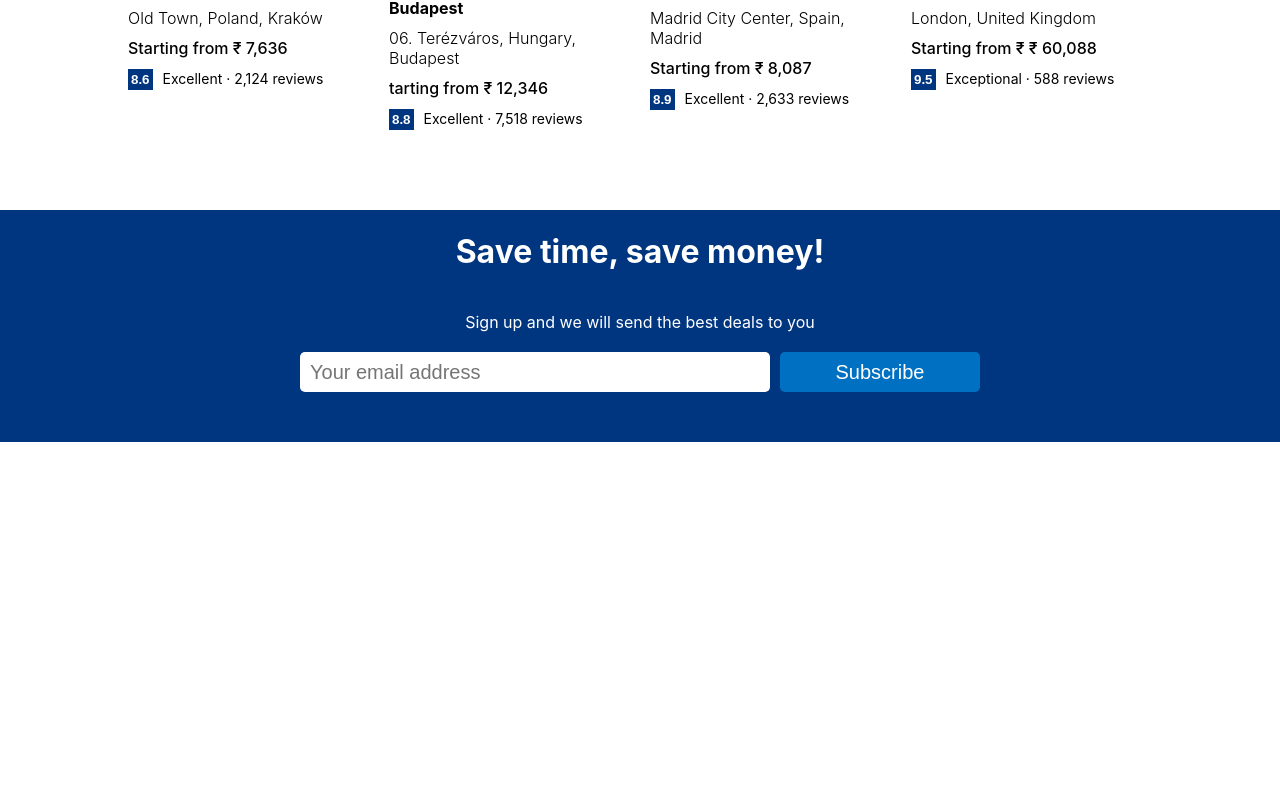
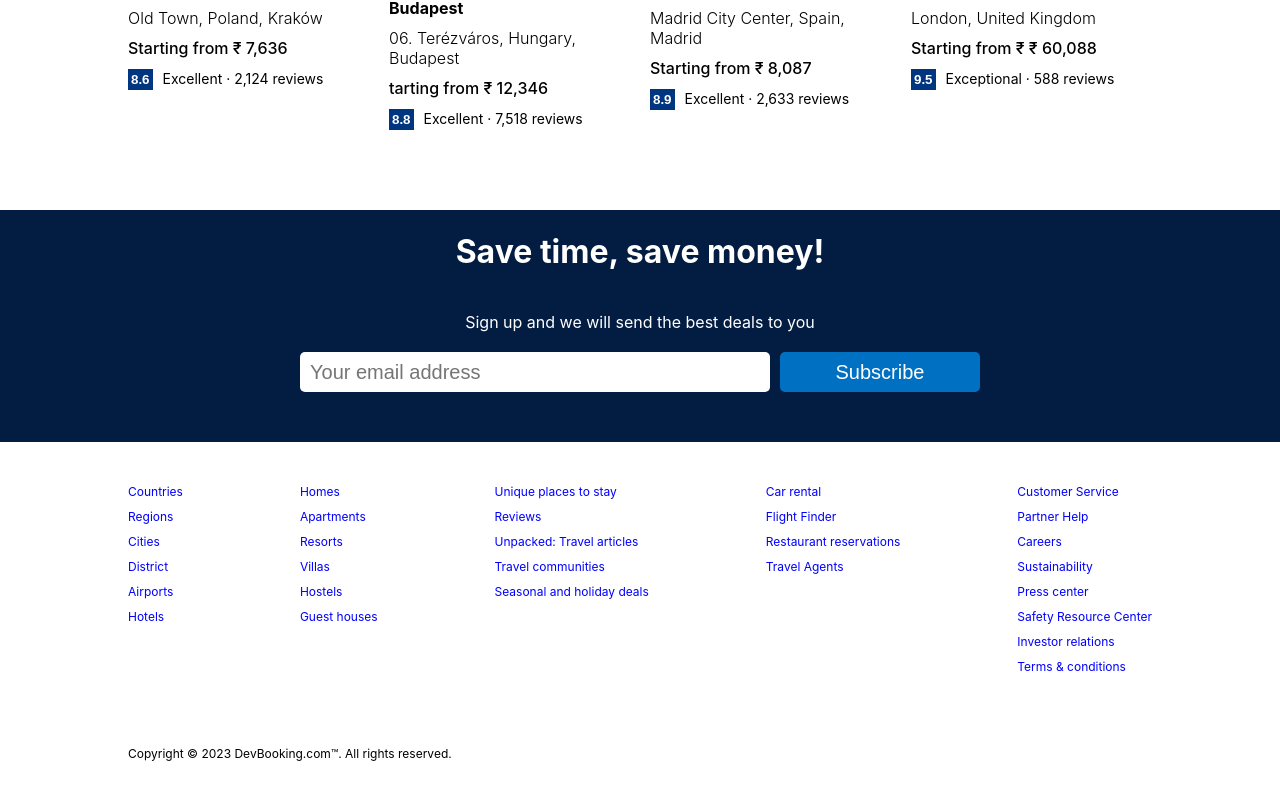
Before and after one commit to mskothari07/booking-.com-clone, a React (Create React App) app in the folder client/app/: page / in a window 1280 px wide. Shown: the part 1339-2138 px from the top of the page. Before the commit the page ends 1781 px from the top, so only its background shows below. Built offline with nearby package versions, Linux system fonts and the light colour scheme.

Commit message:
Added Footer

```diff
--- /dev/null
+++ b/client/app/src/components/footer/Footer.jsx
@@ -0,0 +1,52 @@
+import "./footer.css";
+
+const Footer = () => {
+    return (
+        <div className="footer">
+            <div className="fLists">
+                <ul className="fList">
+                    <li className="fListItem">Countries</li>
+                    <li className="fListItem">Regions</li>
+                    <li className="fListItem">Cities</li>
+                    <li className="fListItem">District</li>
+                    <li className="fListItem">Airports</li>
+                    <li className="fListItem">Hotels</li>
+                </ul>
+                <ul className="fList">
+                    <li className="fListItem">Homes </li>
+                    <li className="fListItem">Apartments </li>
+                    <li className="fListItem">Resorts </li>
+                    <li className="fListItem">Villas</li>
+                    <li className="fListItem">Hostels</li>
+                    <li className="fListItem">Guest houses</li>
+                </ul>
+                <ul className="fList">
+                    <li className="fListItem">Unique places to stay </li>
+                    <li className="fListItem">Reviews</li>
+                    <li className="fListItem">Unpacked: Travel articles </li>
+                    <li className="fListItem">Travel communities </li>
+                    <li className="fListItem">Seasonal and holiday deals </li>
+                </ul>
+                <ul className="fList">
+                    <li className="fListItem">Car rental </li>
+                    <li className="fListItem">Flight Finder</li>
+                    <li className="fListItem">Restaurant reservations </li>
+                    <li className="fListItem">Travel Agents </li>
+                </ul>
+                <ul className="fList">
+                    <li className="fListItem">Customer Service</li>
+                    <li className="fListItem">Partner Help</li>
+                    <li className="fListItem">Careers</li>
+                    <li className="fListItem">Sustainability</li>
+                    <li className="fListItem">Press center</li>
+                    <li className="fListItem">Safety Resource Center</li>
+                    <li className="fListItem">Investor relations</li>
+                    <li className="fListItem">Terms & conditions</li>
+                </ul>
+            </div>
+            <div className="fText">Copyright © 2023 DevBooking.com™. All rights reserved.</div>
+        </div>
+    );
+};
+
+export default Footer;
--- /dev/null
+++ b/client/app/src/components/footer/footer.css
@@ -0,0 +1,27 @@
+.footer{
+    width: 100%;
+    max-width: 1024px;
+    font-size: 12px;
+}
+
+.fLists{
+    width: 100%;
+    display: flex;
+    justify-content: space-between;
+    margin-bottom: 50px;
+
+}
+
+.fList{
+    list-style: none;
+    padding: 0;
+
+}
+
+.fListItem{
+    margin-bottom: 10px;
+    color:blue;
+}
+.fText{
+    margin-bottom: 40px;
+}
--- a/client/app/src/components/mailList/MailList.jsx
+++ b/client/app/src/components/mailList/MailList.jsx
@@ -8,11 +8,10 @@
             </h1>
             <span className="mailDescription">Sign up and we will send the best deals to you </span>
             <div className="mailInputContainer">
-            <input type="text" placeholder="Your email address"/>
+                <input type="text" placeholder="Your email address" />
                 <button>Subscribe</button>
             </div>
         </div>
     )
 }
-
 export default MailList
--- a/client/app/src/components/mailList/mailList.css
+++ b/client/app/src/components/mailList/mailList.css
@@ -1,7 +1,7 @@
 .mail{
     width: 100%;
     margin-top: 50px;
-    background-color: #003580;
+    background-color: #031d42;
     color: white;
     display: flex;
     flex-direction: column;
--- a/client/app/src/pages/Home/Home.jsx
+++ b/client/app/src/pages/Home/Home.jsx
@@ -2,6 +2,7 @@
 import Navbar from "../../components/Navbar/Navbar";
 import Featured from "../../components/featured/Featured";
 import FeaturedPlaces from "../../components/featuredPlaces/FeaturedPlaces";
+import Footer from "../../components/footer/Footer";
 import MailList from "../../components/mailList/MailList";
 import PropertyList from "../../components/propertyList/PropertyList";
 import "./Home.css";
@@ -20,6 +21,7 @@
         <h1 className="homeTitle">Home guests love</h1>
         <FeaturedPlaces/>
         <MailList/>
+        <Footer/>
       </div>
     </div>
   );
```
Lines whose indentation alone changed are shown as unchanged.
